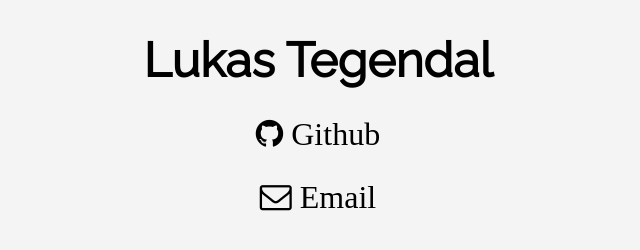
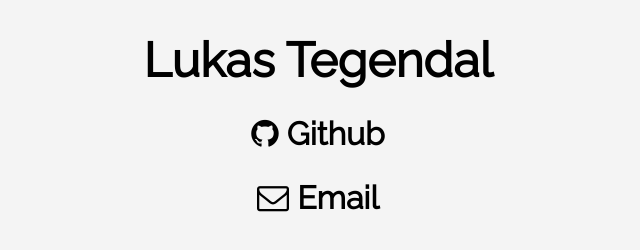
Before and after one commit to lukastegendal/lukastegendal.github.io, a plain HTML site: page index.html in a window 1280 px wide. Shown: the whole page, without its empty margins (322-962 px from the left). Drawn offline with Linux system fonts and the light colour scheme.

Commit message:
Style fixes to links and changed lang attribute

```diff
--- a/index.html
+++ b/index.html
@@ -8,10 +8,9 @@
 </head>
 <body>
     <h1>Lukas Tegendal</h1>
-    <div>
     <h2>
         <a href=https://www.github.com/lukastegendal>
-                <i class="fa fa-github" aria-hidden="true"> Github</i>
+            <i class="fa fa-github" aria-hidden="true"></i> Github
         </a>
     </h2>
     <h2>
@@ -35,11 +34,10 @@
               link += (key.charAt(ltr))
             }
           }
-            document.write("<a href='mailto:"+link+"'><i class='fa fa-envelope-o' aria-hidden='true'> Email</i></a>")
+        document.write("<a href='mailto:"+link+"'><i class='fa fa-envelope-o' aria-hidden='true'></i> Email</a>")
         }
         //-->
-            </script><noscript>Enable javascript to see email</noscript>
+        </script>
     </h2>
-    </div>
 </body>
 </html>
--- a/style.css
+++ b/style.css
@@ -2,17 +2,20 @@ body {
     background-color: #F4F4F4;
 }
 
-h1, a {
+h1 {
     font-family: "Raleway", sans-serif;
+    text-align: center;
+    color: black;
+    font-size: 3em;
+    margin-bottom: 10px;
+}
+
+a {
+    font-family: "Raleway", sans-serif;
+    text-align: center;
     color: black;
     text-decoration: none;
-    display: block;
-    text-align: center;
-}
-
-h1 {
-    font-size: 3em;
-    margin-bottom: 10px;
+    display: inline-block;
 }
 
 a:link {
@@ -24,10 +27,6 @@ a:hover {
 }
 
 h2 {
+    text-align: center;
     font-size: 2em;
 }
-
-div {
-    text-align: justify;
-    text-justify: inter-word;
-}
```
Lines whose indentation alone changed are shown as unchanged.
